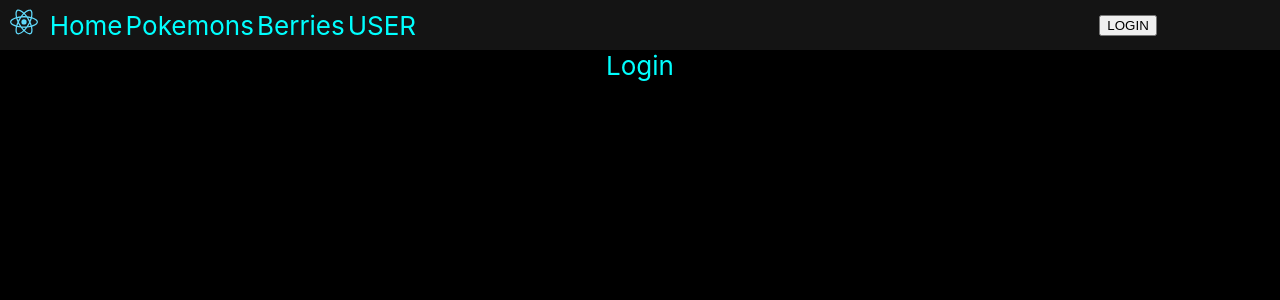
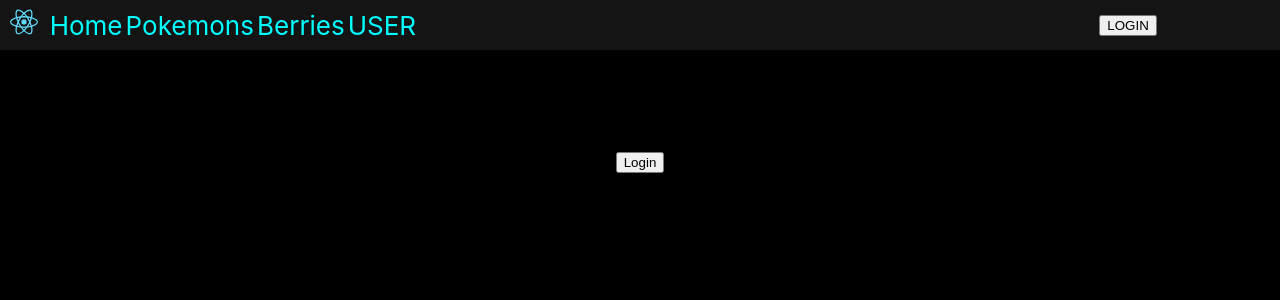
Before and after one commit to IamDavidev/PokeApiApp, a React (Vite) app: page /home in a window 1280 px wide. Shown: the top 300 px of the page. Built offline with nearby package versions, Linux system fonts and the light colour scheme.

Commit message:
No userComponent

```diff
--- a/src/App.jsx
+++ b/src/App.jsx
@@ -2,15 +2,9 @@ import { useState } from 'react';
 import './App.css';
 import UserContext from './Context/UserContext';
 import LoginRoute from './routes/LoginRoute';
-// import AppRoute from './routes/AppRoute'
+import StateInitial from './helpers/StateInitial';
 function App() {
-  const [stateInitial, setStateInitial] = useState({
-    name: '',
-    email: '',
-    password: '',
-    confirmPassword: '',
-    isLoggedIn: false,
-  });
+  const [stateInitial, setStateInitial] = useState(StateInitial);
   return (
     <UserContext.Provider
       value={{ user: stateInitial, setUser: setStateInitial }}
--- /dev/null
+++ b/src/components/NoUser.jsx
@@ -0,0 +1,19 @@
+import { useHistory } from "react-router-dom"
+
+
+const NoUser = (props)=>{
+    const handlepush = ()=>{
+       useHistory().push("/login")
+    }
+    console.log(props);
+    return (
+        <div className="no-user">
+            <h1>{}</h1>
+            <p>Please login to view your profile</p>
+            <button onClick={handlepush}>Login</button>
+        </div>
+    )
+}
+
+
+export default NoUser
--- /dev/null
+++ b/src/components/UserRender.jsx
@@ -0,0 +1,7 @@
+const UserRender = ({ user }) => {
+  return <h1>{user.name}</h1>;
+};
+
+
+
+export default UserRender;
--- /dev/null
+++ b/src/helpers/StateInitial.jsx
@@ -0,0 +1,8 @@
+const StateInitial = {
+    name: '',
+    email: '',
+    password: '',
+    isLoggedIn:false
+}
+
+export default StateInitial;
--- a/src/pages/Home.jsx
+++ b/src/pages/Home.jsx
@@ -1,7 +1,7 @@
 import { useContext, useState } from 'react';
 import { Link } from 'react-router-dom';
 import UserContext from '../Context/UserContext';
-
+import NoUser from '../components/NoUser'
 const Home = () => {
   const {user, setUser} = useContext(UserContext);
   // console.log(user.name);
@@ -15,9 +15,8 @@ const Home = () => {
       hola como estas {user.name}
     </btn>
   </div>
-
     )
-    : <Link to="/login">Login</Link>
+    : <NoUser title='HOME'/>
   );
 };
 
--- a/src/pages/UserPage.jsx
+++ b/src/pages/UserPage.jsx
@@ -1,20 +1,13 @@
 import { useContext } from 'react';
-import UserContext from '../Context/UserContext'
-
+import UserContext from '../Context/UserContext';
+import UserRender from '../components/UserRender';
+import NoUser from '../components/NoUser';
 const UserPage = () => {
-  const {user,setUser} = useContext(UserContext) || 'hola'
-  // console.log(user);
+  const { user, setUser } = useContext(UserContext) || 'hola';
+  console.log(user);
   return (
-    <div>
-     {
-
-         (user === null) ? <h1>No user</h1>
-          : <h1>userk</h1>
-
-     }
-    </div>
+    <div>{user.name === '' ? <NoUser /> : <UserRender user={user} />}</div>
   );
 };
 
-
 export default UserPage;
```
